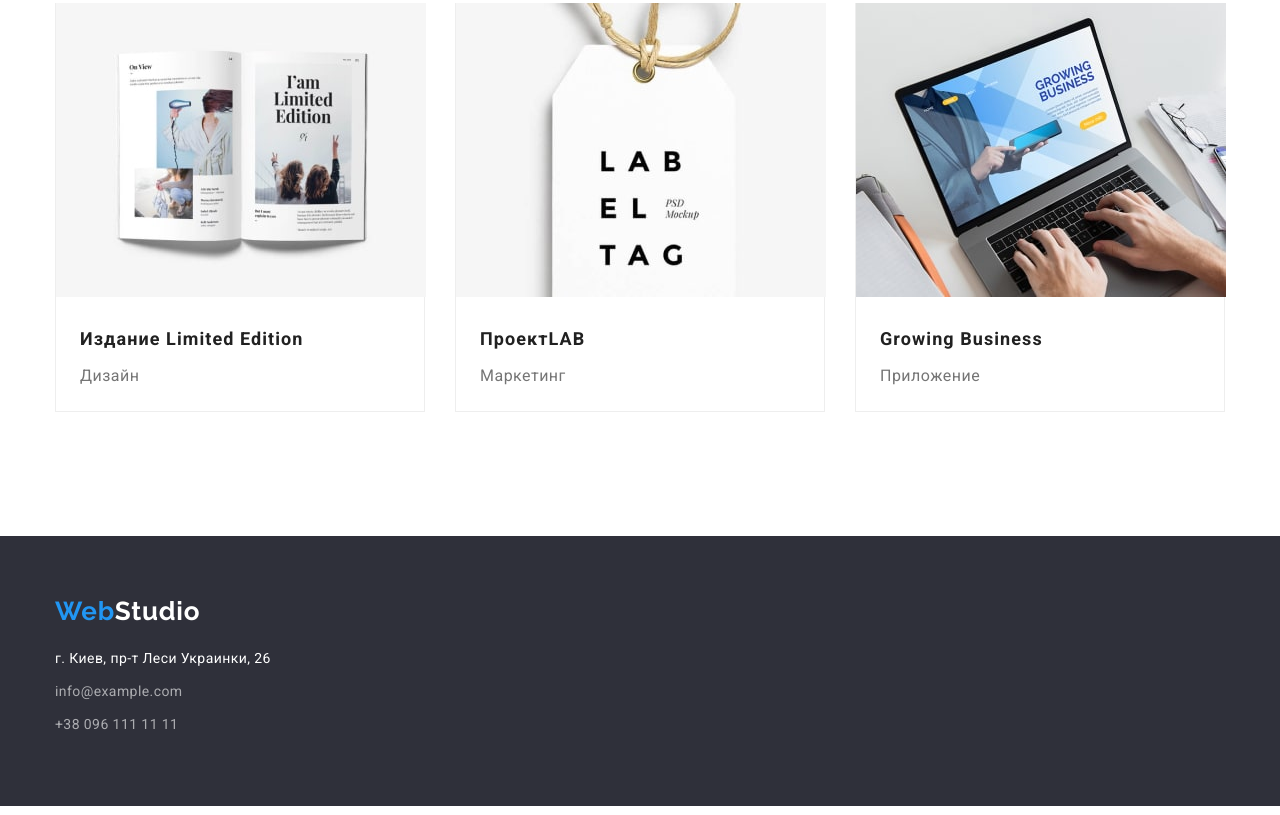
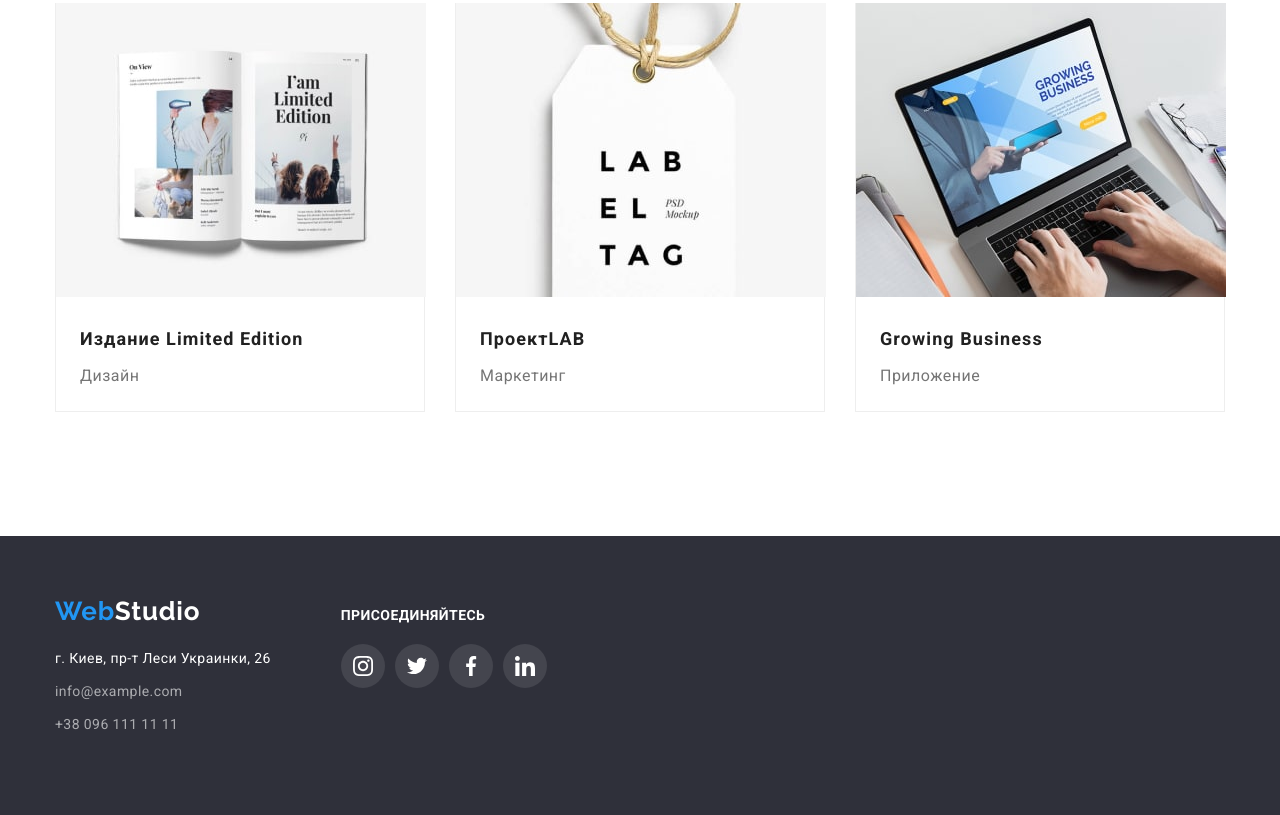
Before and after one commit to catherinebogush/goit-markup-hw-04, a plain HTML site: page portfolio.html in a window 1280 px wide. Shown: the part 1139-1954 px from the top of the page. Drawn offline with nearby package versions, Linux system fonts and the light colour scheme.

Commit message:
Правки

```diff
--- a/portfolio.html
+++ b/portfolio.html
@@ -158,7 +158,8 @@
         </section>
     </main>
     <footer class="footer-page">
-        <div class="container">
+        <div class="container footer">
+<div class="footer-contact">
             <a lang="en" href="" class="footer-page-logo link">Web<span
                     class="footer-page-logo-studio link">Studio</span></a>
             <address class="coordinates">
@@ -177,6 +178,41 @@
                 </ul>
             </address>
         </div>
+        <div class="footer-social-contact">
+            <h2 class="footer-title-additional">присоединяйтесь</h2>
+
+            <ul class="footer-social-list list">
+                <li class="footer-social-item">
+                    <a class="footer-social-link link" href="">
+                        <svg class="footer-icon" width="20" height="20">
+                            <use href="./images/icons.svg#icon-instagram"></use>
+                        </svg>
+                    </a>
+                </li>
+                <li class="footer-social-item">
+                    <a class="footer-social-link link" href="">
+                        <svg class="footer-icon" width="20" height="20">
+                            <use href="./images/icons.svg#icon-twitter"></use>
+                        </svg>
+                    </a>
+                </li>
+                <li class="footer-social-item">
+                    <a class="footer-social-link link" href="">
+                        <svg class="footer-icon" width="20" height="20">
+                            <use href="./images/icons.svg#icon-facebook"></use>
+                        </svg>
+                    </a>
+                </li>
+                <li class="footer-social-item">
+                    <a class="footer-social-link link" href="">
+                        <svg class="footer-icon" width="20" height="20">
+                            <use href="./images/icons.svg#icon-linkedin"></use>
+                        </svg>
+                    </a>
+                </li>
+            </ul>
+        </div>
+        </div>
     </footer>
 </body>
 
```
